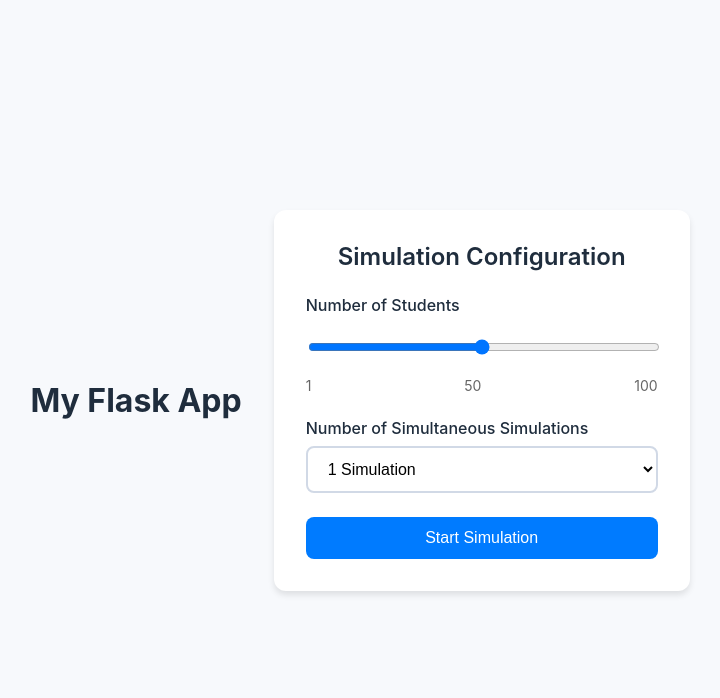
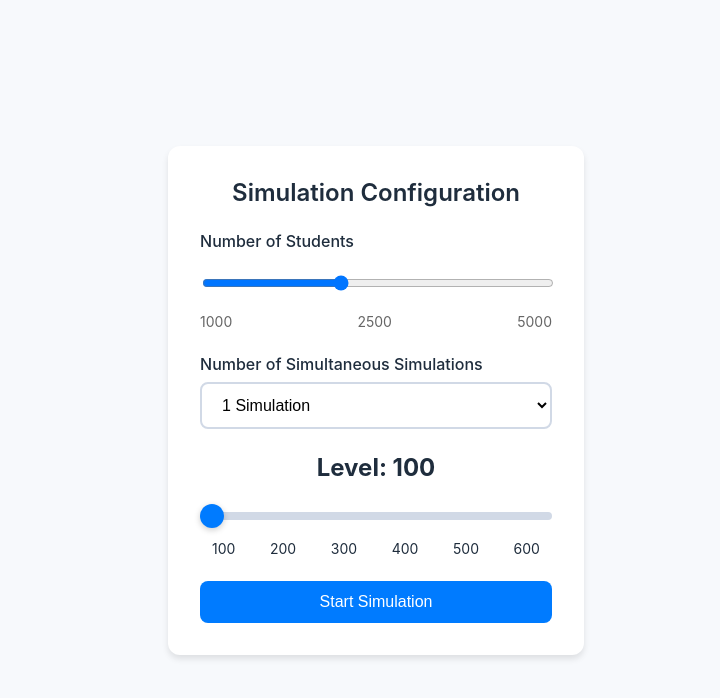
Before and after one commit to the-blackins/simulation, a Flask app: page / in a window 1280 px wide. Shown: the top 698 px of the page, without its empty margins (296-1016 px from the left). Run offline with Flask 3, Linux system fonts and the light colour scheme.

Commit message:
added the final level to the form and alsoo to the database

```diff
--- a/app/__init__.py
+++ b/app/__init__.py
@@ -1,7 +1,7 @@
 from flask import Flask
 from .config import get_config
 from database.setup import initialize_db
-from .views.result_view import form_bp
+from .views.form_view import form_bp
 from flask_cors import CORS
 
 cors = CORS()
--- a/app/static/css/style.css
+++ b/app/static/css/style.css
@@ -89,3 +89,70 @@ label {
     margin-top: 0.25rem;
     display: none;
 }
+
+.slider {
+    appearance: none;
+    width: 100%;
+    height: 8px;
+    border-radius: 4px;
+    background: #d1d9e6;
+    outline: none;
+    margin: 20px 0;
+}
+
+.slider::-webkit-slider-thumb {
+    -webkit-appearance: none;
+    appearance: none;
+    width: 24px;
+    height: 24px;
+    border-radius: 50%;
+    background: #007bff;
+    cursor: pointer;
+    box-shadow: 0 2px 6px rgba(0,0,0,0.2);
+    transition: transform 0.1s;
+}
+
+.slider::-moz-range-thumb {
+    width: 24px;
+    height: 24px;
+    border-radius: 50%;
+    background: #007bff;
+    cursor: pointer;
+    box-shadow: 0 2px 6px rgba(0,0,0,0.2);
+    transition: transform 0.1s;
+    border: none;
+}
+
+.slider::-webkit-slider-thumb:hover {
+    transform: scale(1.1);
+    background: #0056b3;
+}
+
+.slider::-moz-range-thumb:hover {
+    transform: scale(1.1);
+    background: #0056b3;
+}
+
+.value-display {
+    font-size: 24px;
+    font-weight: bold;
+    color: #1f2d3d;
+    text-align: center;
+    margin-bottom: 10px;
+}
+
+.tick-marks {
+    display: flex;
+    justify-content: space-between;
+    padding: 0 12px;
+    color: #1f2d3d;
+    font-size: 14px;
+}
+
+.slider:active::-webkit-slider-thumb {
+    box-shadow: 0 0 0 6px rgba(0,123,255,0.1);
+}
+
+.slider:active::-moz-range-thumb {
+    box-shadow: 0 0 0 6px rgba(0,123,255,0.1);
+}
--- a/app/static/css/js/script.js
+++ b/app/static/js/script.js
@@ -1,5 +1,21 @@
 function updateStudentCount(value) {
     document.getElementById('studentCount').textContent = value;
+}
+
+output = document.getElementById('levelValue')
+
+const slider = document.getElementById('levelSlider');
+slider.oninput = function() {
+    // Round to nearest 100
+    const value = Math.round(this.value / 100) * 100;
+    this.value = value;
+    output.textContent = value;
+}
+    // Add snap effect and send data to backend
+slider.onchange = function() {
+    const value = Math.round(this.value / 100) * 100;
+    this.value = value;
+    output.textContent = value;
 }
 
 document.getElementById('simulationForm').addEventListener('submit', async (e) => {
@@ -7,7 +23,8 @@ document.getElementById('simulationForm').addEventListener('submit', async (e) =
 
     const formData = {
         numStudents: parseInt(document.getElementById('numStudents').value),
-        numSimulations: parseInt(document.getElementById('numSimulations').value)
+        numSimulations: parseInt(document.getElementById('numSimulations').value),
+        finalLevel: parseInt(document.getElementById('levelValue').textContent)
     };
 
     try {
--- a/app/templates/base.html
+++ b/app/templates/base.html
@@ -8,8 +8,6 @@
 </head>
 <body>
     <header>
-        <h1>My Flask App</h1>
-
     </header>
 
     <main>
--- a/app/templates/index.html
+++ b/app/templates/index.html
@@ -20,15 +20,15 @@
                         class="form-control"
                         id="numStudents"
                         name="numStudents"
-                        min="1"
-                        max="100"
-                        value="50"
+                        min="1000"
+                        max="5000"
+                        value="2500"
                         oninput="updateStudentCount(this.value)"
                     >
                     <div class="range-info">
-                        <span>1</span>
-                        <span id="studentCount">50</span>
-                        <span>100</span>
+                        <span>1000</span>
+                        <span id="studentCount">2500</span>
+                        <span>5000</span>
                     </div>
                 </div>
 
@@ -41,6 +41,20 @@
                     </select>
                 </div>
 
+
+                <div class="form-group">
+                    <div class="value-display">Level: <span id="levelValue">100</span></div>
+                        <input type="range" min="100" max="600" step="100" value="100" class="slider" id="levelSlider">
+                            <div class="tick-marks">
+                                <span>100</span>
+                                <span>200</span>
+                                <span>300</span>
+                                <span>400</span>
+                                <span>500</span>
+                                <span>600</span>
+                            </div>
+                    </div>
+
                 <button type="submit" class="btn-primary">Start Simulation</button>
             </form>
         </div>
--- /dev/null
+++ b/app/views/form_view.py
@@ -0,0 +1,83 @@
+from flask import Flask, render_template, request, jsonify, Blueprint, current_app
+from app.models import Simulation
+from datetime import datetime
+from database.setup import db
+import traceback  # Add this import
+
+form_bp = Blueprint('main', __name__)
+
+@form_bp.route('/', methods=['GET'])
+def show_form():
+    return render_template('index.html')
+
+@form_bp.route('/api/submit-simulation', methods=['POST'])
+def submit_simulation():
+    try:
+        # Print the raw request data for debugging
+        print("Received data:", request.get_data())
+        print("Content Type:", request.headers.get('Content-Type'))
+
+        # Get the JSON data from the form submission
+        data = request.get_json()
+        print("Parsed JSON data:", data)  # Debug print
+
+        # Validate required fields
+        if not data:
+            return jsonify({
+                'status': 'error',
+                'message': 'No data provided'
+            }), 400
+
+        required_fields = ['numStudents', 'numSimulations', 'finalLevel']
+        for field in required_fields:
+            if field not in data:
+                return jsonify({
+                    'status': 'error',
+                    'message': f'Missing required field: {field}'
+                }), 400
+
+        # Print the values before creating the object
+        print(f"Creating simulation with: students={data['numStudents']}, "
+              f"simulations={data['numSimulations']}, level={data['finalLevel']}")
+
+        new_simulation = Simulation(
+            num_students=int(data['numStudents']),  # Ensure integers
+            num_simulations=int(data['numSimulations']),
+            final_level=int(data['finalLevel']),
+            status='pending'  # Remove created_at as it's handled by default
+        )
+
+        try:
+            db.session.add(new_simulation)
+            db.session.commit()
+            print(f"Successfully created simulation with ID: {new_simulation.id}")
+
+            return jsonify({
+                'status': 'success',
+                'message': 'Simulation configuration saved successfully',
+                'data': {
+                    'id': new_simulation.id,
+                    'num_students': new_simulation.num_students,
+                    'num_simulations': new_simulation.num_simulations,
+                    'final_level': new_simulation.final_level,
+                    'status': new_simulation.status,
+                    'created_at': new_simulation.created_at.isoformat()
+                }
+            }), 201
+
+        except Exception as db_error:
+            db.session.rollback()
+            print("Database error:", str(db_error))
+            print("Traceback:", traceback.format_exc())
+            return jsonify({
+                'status': 'error',
+                'message': f'Database error: {str(db_error)}'
+            }), 500
+
+    except Exception as e:
+        print("Server error:", str(e))
+        print("Traceback:", traceback.format_exc())
+        return jsonify({
+            'status': 'error',
+            'message': f'Server error: {str(e)}'
+        }), 500
--- a/app/views/result_view.py
+++ /dev/null
@@ -1,20 +0,0 @@
-from flask import Flask, render_template, request, jsonify, Blueprint
-import app
-
-
-
-form_bp = Blueprint('main', __name__)
-
-@form_bp.route('/', methods=['GET'])
-def show_form():
-    return render_template('index.html')
-
-# @app.route('/api/submit-simulation', methods=['POST'])
-# def submit_simulation():
-#     data = request.get_json()
-#     # Here you would process the form data and send it to your API
-#     return jsonify({
-#         'status': 'success',
-#         'message': 'Simulation configuration received',
-#         'data': data
-#     })
```
Also changed, not shown: app/models.py (+20 -2 lines), instance/database.db.
